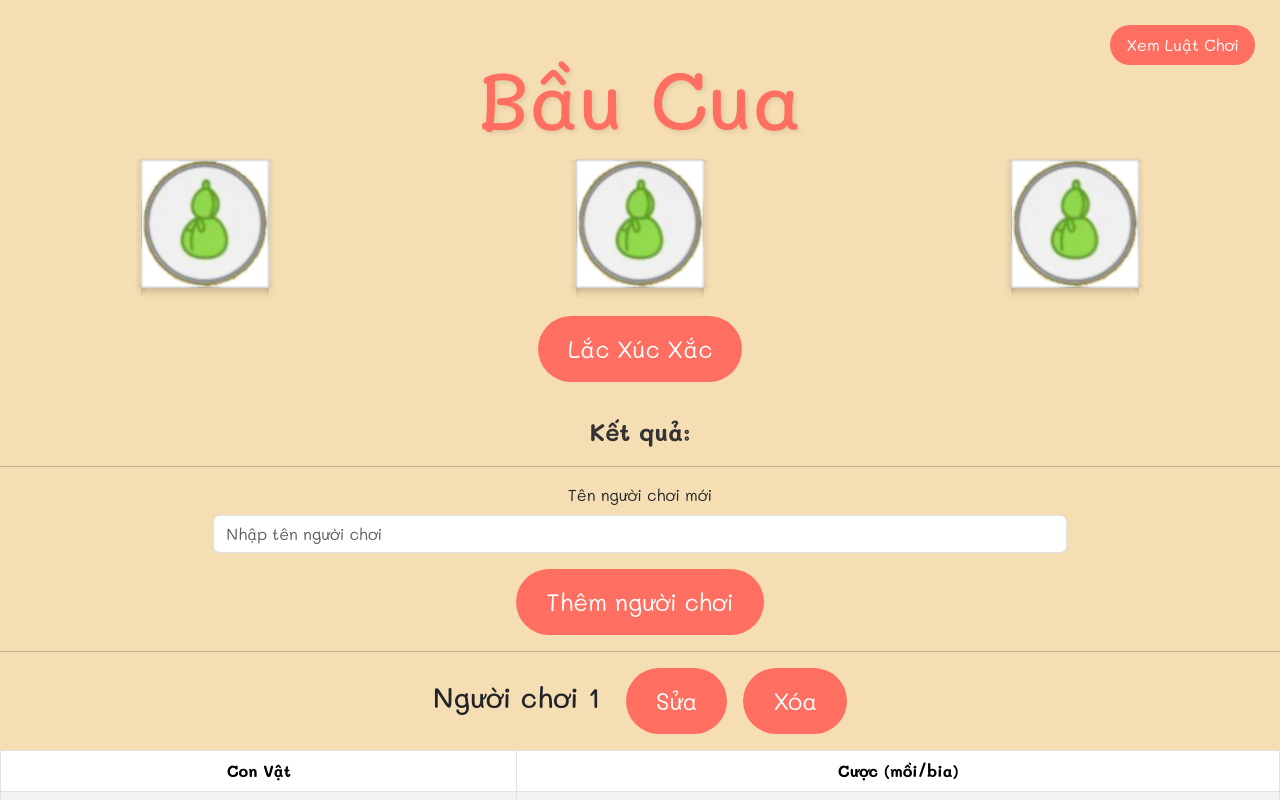
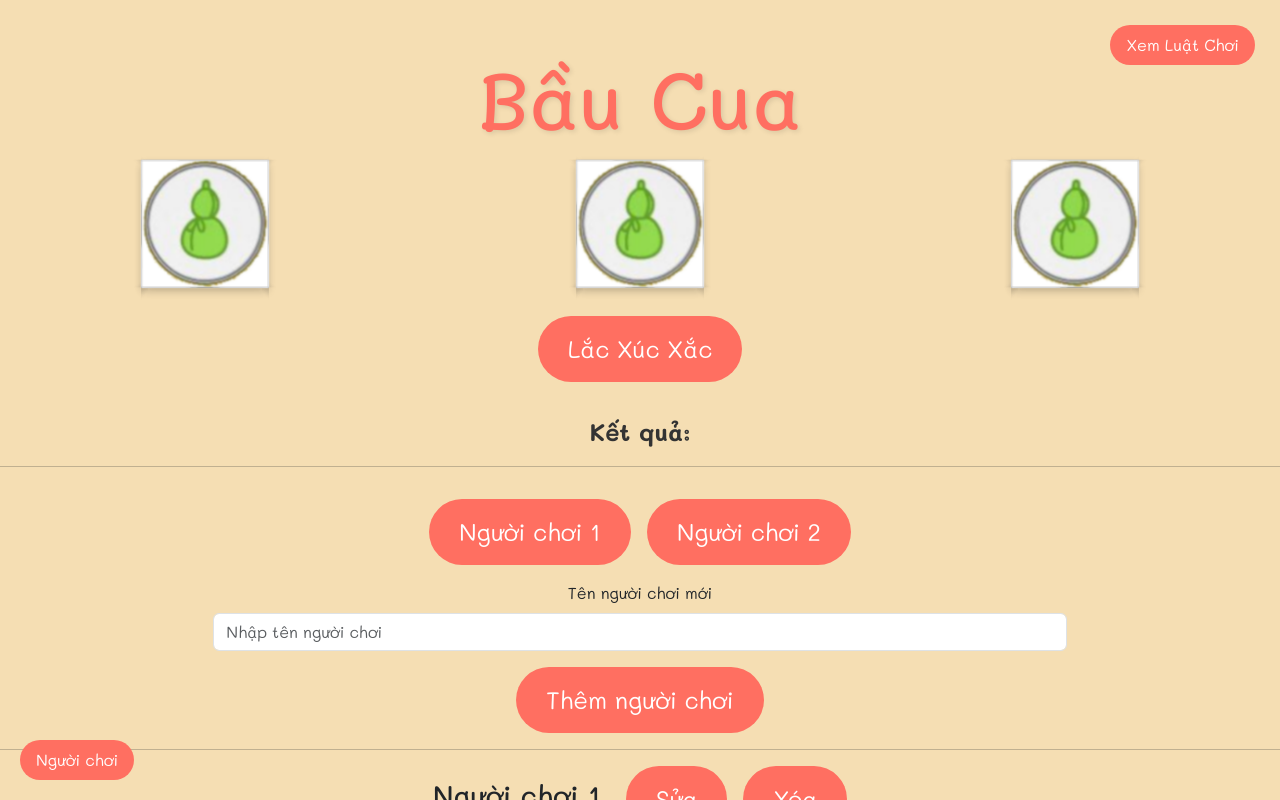
Before and after one commit to tungpham42/baucua, a React (Create React App) app: page / in a window 1280 px wide. Built offline with nearby package versions, Linux system fonts and the light colour scheme.

Commit message:
scroll to top bar

```diff
--- a/src/components/LuckyGameBoard.js
+++ b/src/components/LuckyGameBoard.js
@@ -1,7 +1,7 @@
-import React, { useState } from "react";
+import React, { useState, useRef } from "react";
 import { Button, Row, Col, Table, Form } from "react-bootstrap";
 import Dice3D from "./Dice3D";
-import EditPlayerModal from "./EditPlayerModal"; // Import the component
+import EditPlayerModal from "./EditPlayerModal";
 import RulesModal from "./RulesModal";
 
 const icons = [
@@ -42,6 +42,11 @@ const LuckyGameBoard = () => {
     balance: 0,
   });
   const [showRulesModal, setShowRulesModal] = useState(false);
+
+  const playerRefs = useRef(players.map(() => React.createRef()));
+
+  const topBarRef = useRef(null);
+
   const rollDice = () => {
     const audio = new Audio("/sounds/dice.mp3");
     audio.play();
@@ -91,11 +96,15 @@ const LuckyGameBoard = () => {
     setPlayers([...players, newPlayer]);
     setNewPlayerName("");
     setError("");
+    playerRefs.current.push(React.createRef());
   };
 
   const deletePlayer = (playerId) => {
     const updatedPlayers = players.filter((player) => player.id !== playerId);
     setPlayers(updatedPlayers);
+    playerRefs.current = playerRefs.current.filter(
+      (_, index) => players[index].id !== playerId
+    );
   };
 
   const openEditModal = (playerId, name, balance) => {
@@ -138,6 +147,16 @@ const LuckyGameBoard = () => {
     }
   };
 
+  const scrollToPlayer = (index) => {
+    playerRefs.current[index].current.scrollIntoView({
+      behavior: "smooth",
+    });
+  };
+
+  const scrollToTopBar = () => {
+    topBarRef.current.scrollIntoView({ behavior: "smooth" });
+  };
+
   return (
     <div className="game-board text-center position-relative">
       <h1>Bầu Cua</h1>
@@ -166,6 +185,18 @@ const LuckyGameBoard = () => {
       </Button>
       <p className="mt-3">Kết quả: {result}</p>
       <hr />
+      <div ref={topBarRef} className="top-bar">
+        {players.map((player, index) => (
+          <Button
+            key={player.id}
+            variant="primary"
+            onClick={() => scrollToPlayer(index)}
+            className="mx-2 my-3"
+          >
+            {player.name}
+          </Button>
+        ))}
+      </div>
       <div className="mb-3 col-8 mx-auto">
         <Form.Group>
           <Form.Label>Tên người chơi mới</Form.Label>
@@ -183,8 +214,8 @@ const LuckyGameBoard = () => {
           Thêm người chơi
         </Button>
       </div>
-      {players.map((player) => (
-        <div key={player.id}>
+      {players.map((player, index) => (
+        <div key={player.id} ref={playerRefs.current[index]}>
           <hr />
           <h3>
             {player.name}{" "}
@@ -253,6 +284,18 @@ const LuckyGameBoard = () => {
         onSave={savePlayerDetails}
       />
       <RulesModal show={showRulesModal} handleClose={closeRulesModal} />
+      <Button
+        variant="primary"
+        onClick={scrollToTopBar}
+        className="scrollTopBtn"
+        style={{
+          position: "fixed",
+          bottom: "20px",
+          left: "20px",
+        }}
+      >
+        Người chơi
+      </Button>
     </div>
   );
 };
--- a/src/index.css
+++ b/src/index.css
@@ -105,7 +105,8 @@ p {
   color: #ff6f61 !important;
   text-shadow: 2px 2px 5px rgba(0, 0, 0, 0.1) !important;
 }
-.rulesBtn {
+.rulesBtn,
+.scrollTopBtn {
   padding: 0.5rem 1rem !important;
   font-size: 1rem !important;
 }
```
